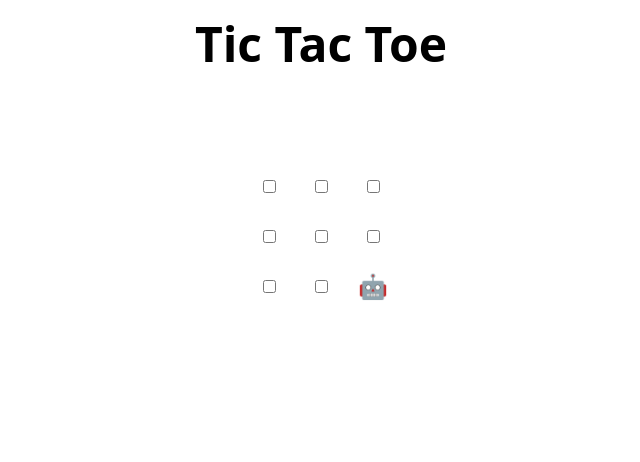
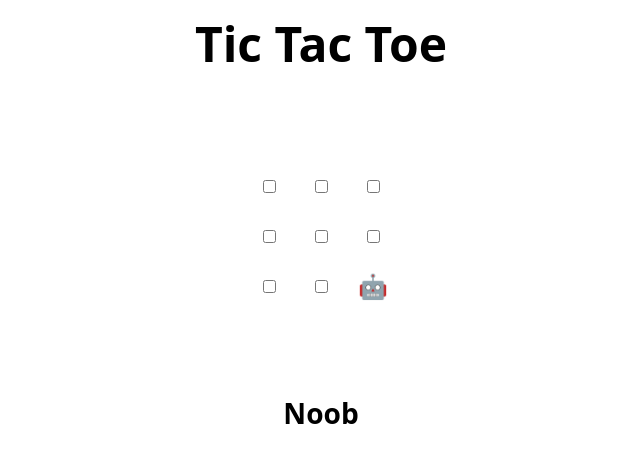
Before and after one commit to ASSASSINBAYEK/skills-review-pull-requests, a plain HTML site: page index.html in a window 1280 px wide. Shown: the whole page, without its empty margins (319-959 px from the left). Drawn offline with Linux system fonts and the light colour scheme.

Commit message:
Update index.html
Noob

```diff
--- a/index.html
+++ b/index.html
@@ -48,7 +48,7 @@
 </table>
 
 <h2 hidden>Game over, refresh to play again 🧑‍💻 🤖!</h2>
-
+<h3>Noob</h3>
 <script>
   // Initialization
   const boxes = Array.from(document.querySelectorAll("td"));
```
